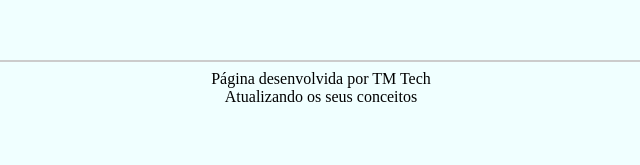
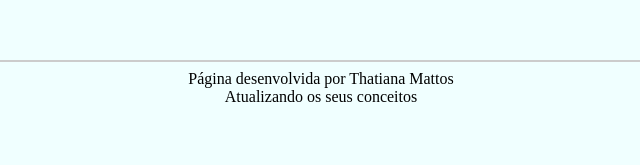
Before and after one commit to ThatianaMattos/mulherestech, a plain HTML site: page index.html in a window 1280 px wide. Shown: the part 1280-1445 px from the top of the page, 319-959 px from the left. Drawn offline with Linux system fonts and the light colour scheme.

Commit message:
Update index.html
Atualizei

```diff
--- a/index.html
+++ b/index.html
@@ -35,7 +35,7 @@
         text-align: center;
     }
 </style>
-<div id="footer" class="center">Página desenvolvida por TM Tech <br>
+<div id="footer" class="center">Página desenvolvida por Thatiana Mattos <br>
     Atualizando os seus conceitos</div>
 <img src="Imagens\LogoTMTECH.png" alt="logo LogoTMTECH"  style="width:50px;height:50px;"class="center" >
 
```
